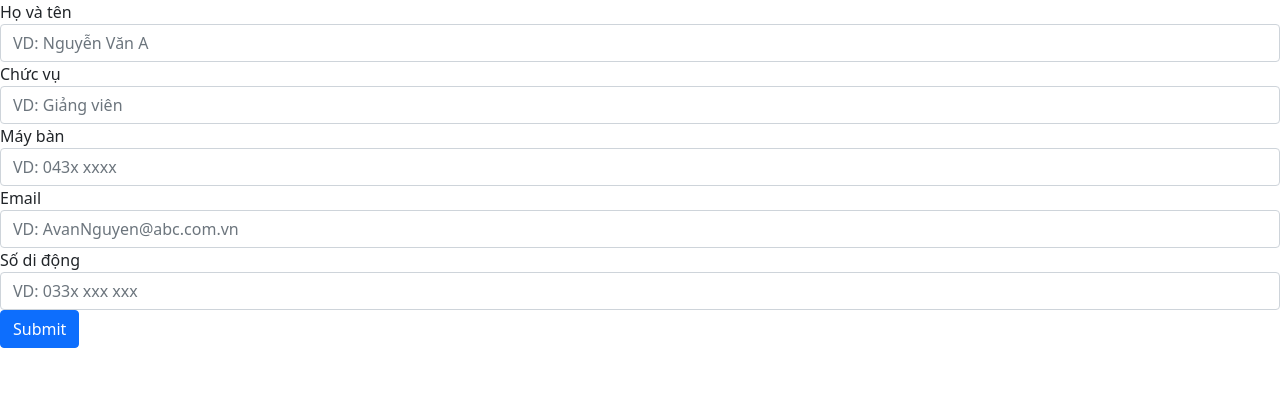
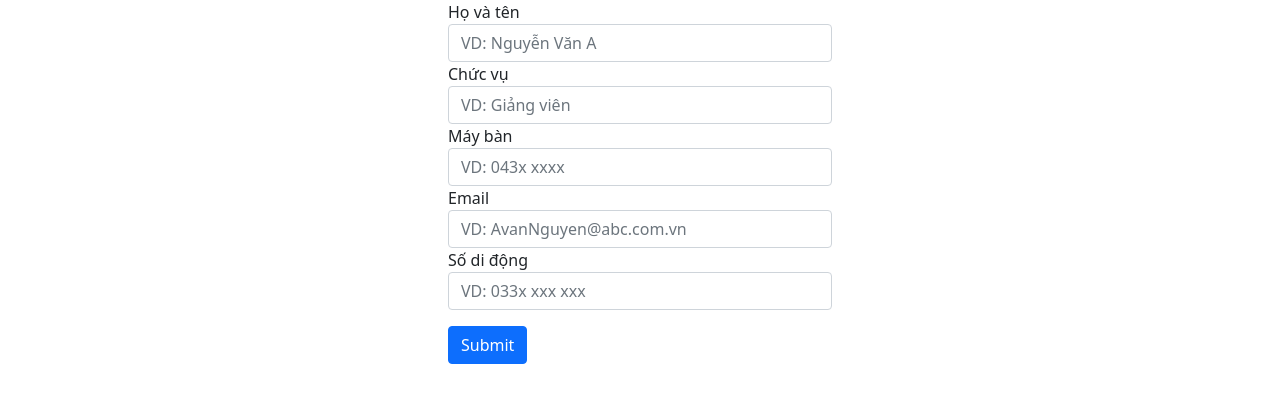
Before and after one commit to iamveoveo/DanhBa, a PHP site: page /danhba/admin/add-nhanvien.php in a window 1280 px wide. Shown: the part 72-475 px from the top of the page. Run offline with PHP 8.4, Linux system fonts and the light colour scheme.

Commit message:
9/26/2021

```diff
--- a/admin/add-nhanvien.php
+++ b/admin/add-nhanvien.php
@@ -1,27 +1,58 @@
 <?php include("particals/header.php") ?>
 
-<form>
+<form action="" method="POST" style="width:30%; margin:auto;">
   <div class="form-group">
     <label for="hoten_input">Họ và tên</label>
-    <input type="text" class="form-control" id="hoten_input" placeholder="VD: Nguyễn Văn A">
+    <input type="text" class="form-control" id="hoten_input" name="hoten" placeholder="VD: Nguyễn Văn A">
   </div>
   <div class="form-group">
     <label for="chucvu_input">Chức vụ</label>
-    <input type="text" class="form-control" id="chucvu_input" placeholder="VD: Giảng viên">
+    <input type="text" class="form-control" id="chucvu_input" name="chucvu" placeholder="VD: Giảng viên">
   </div>
   <div class="form-group">
     <label for="mayban_input">Máy bàn</label>
-    <input type="text" class="form-control" id="mayban_input" placeholder="VD: 043x xxxx">
+    <input type="text" class="form-control" id="mayban_input" name="mayban" placeholder="VD: 043x xxxx">
   </div>
   <div class="form-group">
     <label for="email_input">Email</label>
-    <input type="email" class="form-control" id="chucvu_input" placeholder="VD: AvanNguyen@abc.com.vn">
+    <input type="email" class="form-control" id="email_input" name="email" placeholder="VD: AvanNguyen@abc.com.vn">
   </div>
   <div class="form-group">
     <label for="sodidong_input">Số di động</label>
-    <input type="text" class="form-control" id="sodidong_input" placeholder="VD: 033x xxx xxx">
+    <input type="text" class="form-control" id="sodidong_input" name="sodidong" placeholder="VD: 033x xxx xxx">
   </div>
-  <button type="submit" class="btn btn-primary">Submit</button>
+  <button type="submit" class="btn btn-primary mt-3 justify-contents-center m-auto">Submit</button>
 </form>
 
 <?php include("particals/footer.php") ?>
+
+<?php
+  if(isset($_POST['submit'])){
+
+    $hoten = $_POST['hoten'];
+    $chucvu = $_POST['chucvu'];
+    $mayban = $_POST['mayban'];
+    $email = $_POST['email'];
+    $sodidong = $_POST['sodidong'];
+
+    $sql = "insert into db_nhanvien set
+            hoten='$hoten'
+            chucvu='$chucvu'
+            mayban='$mayban'
+            email='$mayban'
+            sodidong='$sodidong'  ";
+
+    $res = mysqli_query($conn, $sql) or die(mysqli_error());
+
+    if($res==TRUE)
+        {
+            $_SESSION['add'] = "<div class='success'>Admin Added Successfully.</div>";
+            header("location:".SITEURL.'admin/index.php');
+        }
+    else
+        {
+            $_SESSION['add'] = "<div class='error'>Failed to Add Admin.</div>";
+            header("location:".SITEURL.'admin/add-admin.php');
+        }
+  }
+?>
```
